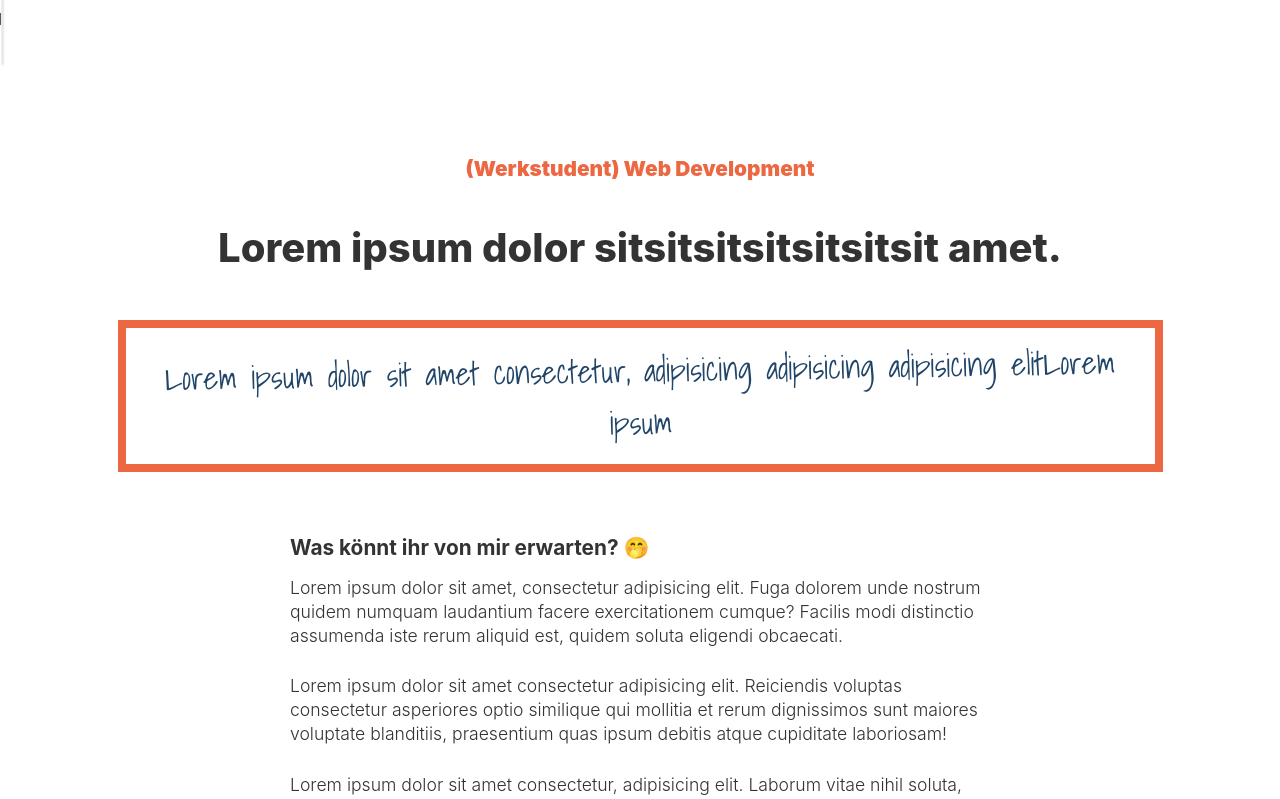
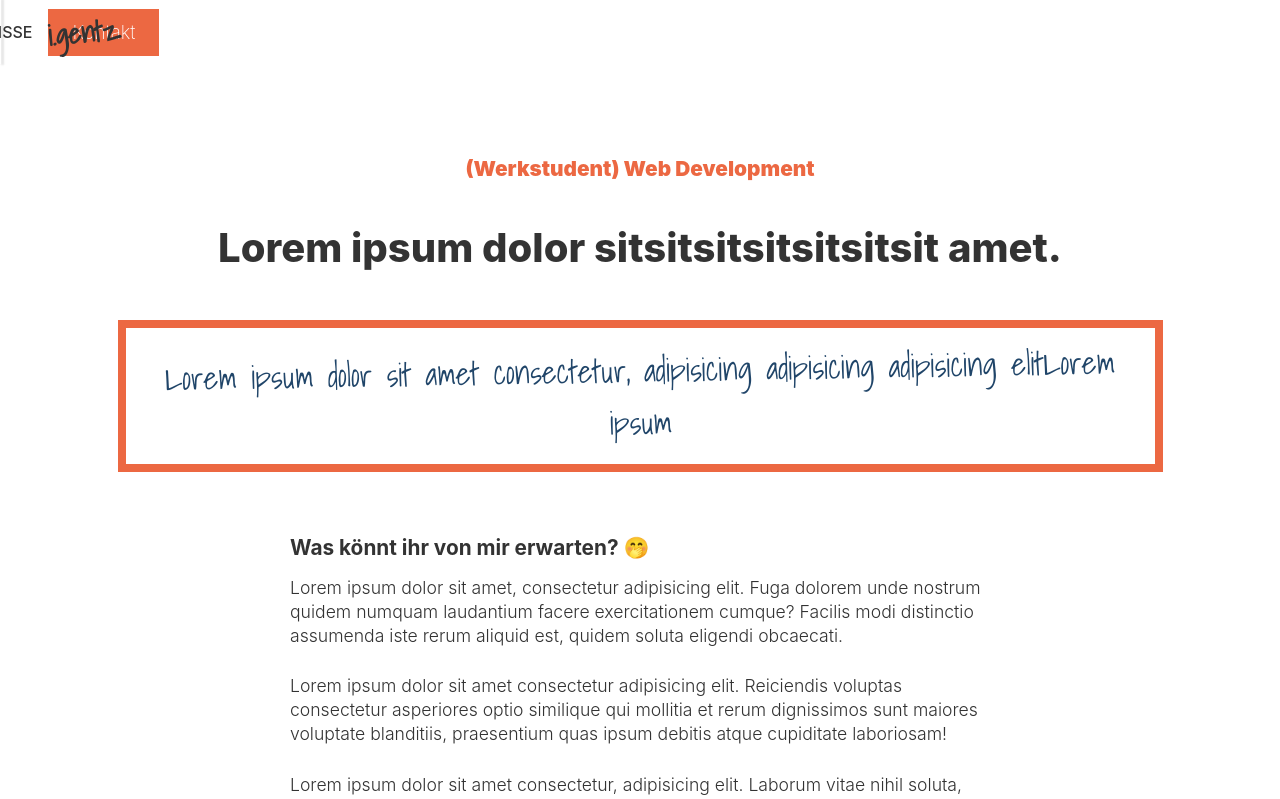
Before and after one commit to ivergentz/helllicht, a React (Create React App) app: page / in a window 1280 px wide. Shown: the top 799 px of the page. Built offline with nearby package versions, Linux system fonts and the light colour scheme.

Commit message:
Aligend items in navbar

```diff
--- a/src/components/Header.js
+++ b/src/components/Header.js
@@ -62,9 +62,8 @@ const HeaderContainer = styled.section`
   color: var(--grey);
   box-shadow: 2px 0 2px 1px rgba(0, 0, 0, 0.1);
   height: 4rem;
+  z-index: 100;
   align-items: center;
-  z-index: 100;
-  overflow-y: hidden;
 
   @media (min-width: 800px) {
     box-shadow: ${({ onScroll }) => (onScroll ? '' : 'none')};
@@ -100,11 +99,12 @@ const MobileIcon = styled.div`
 
 const MenuItems = styled.ul`
   display: none;
-
   @media (min-width: 800px) {
     display: flex;
     width: 100%;
     justify-content: flex-end;
+    align-items: center;
+
     margin-right: 5rem;
   }
 `
```
